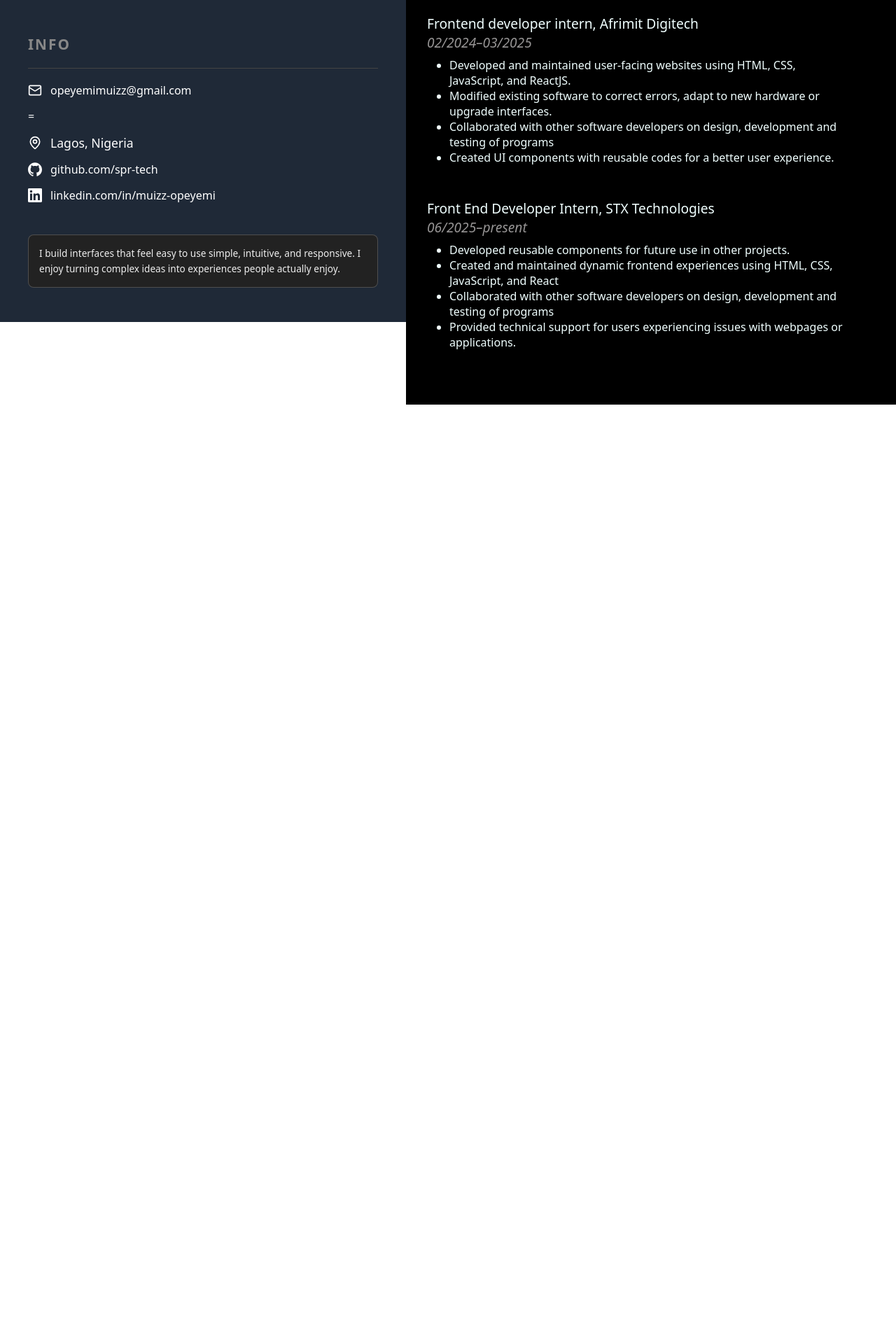
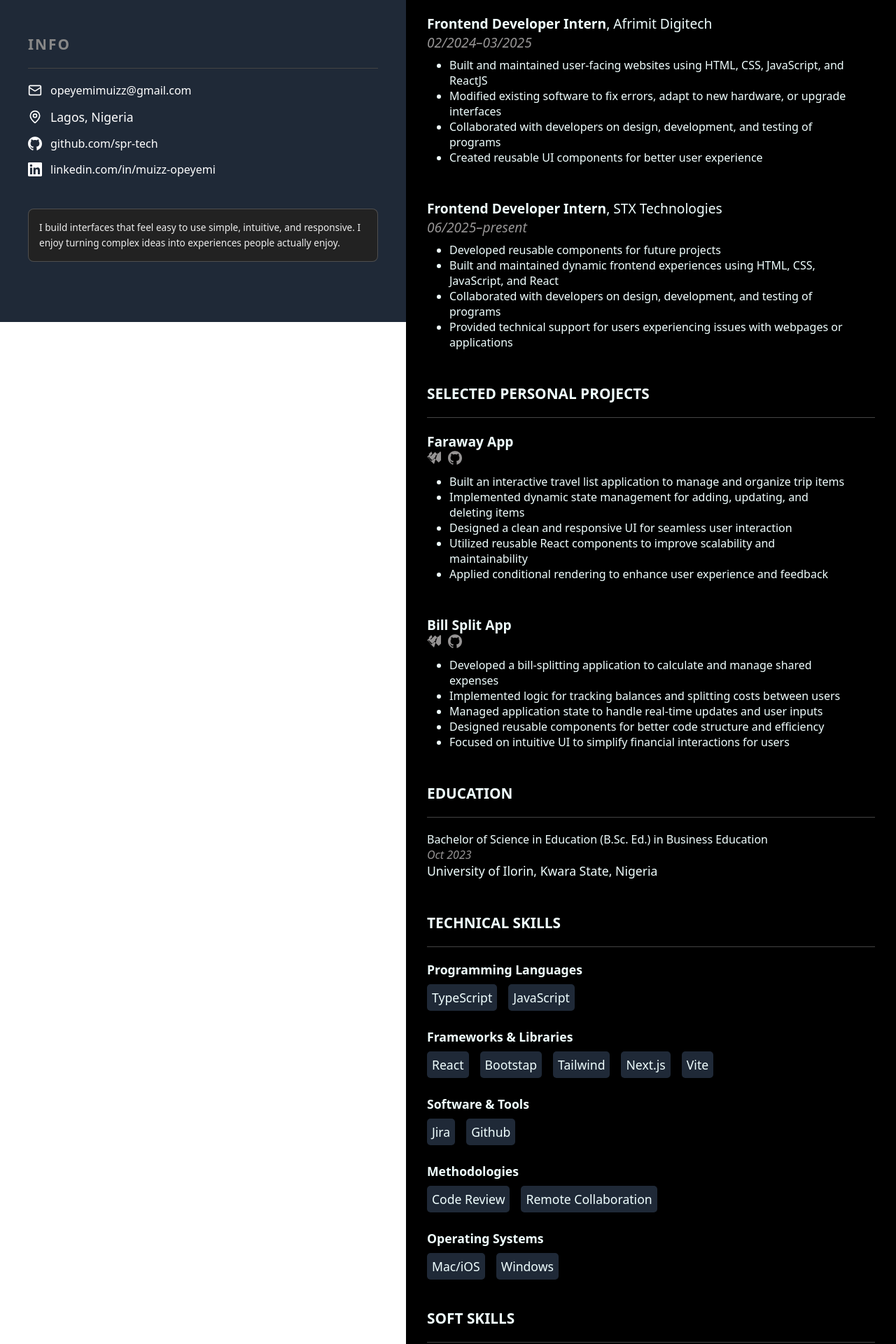
Before and after one commit to spr-tech/portfolio, a React app: page / in a window 1280 px wide. Shown: the part 420-2340 px from the top of the page at 70% size. Before the commit the page ends 998 px from the top, so only its background shows below. Built offline with nearby package versions, Linux system fonts and the light colour scheme; the HTML template or start-up script is replaced by a standard one.

Commit message:
Included two personal projects, also updated the experience component  with a clean code layout

```diff
--- a/src/components/About.jsx
+++ b/src/components/About.jsx
@@ -1,11 +1,13 @@
 import React from "react";
 import Header from "./Header";
 import Experience from "./Experience";
+import EducationAndSkills from "./EducationAndSkills";
 const About = () => {
   return (
     <div>
       <Header />
       <Experience />
+      <EducationAndSkills />
     </div>
   );
 };
--- /dev/null
+++ b/src/components/EducationAndSkills.css
@@ -0,0 +1,15 @@
+.skills h5 {
+  font-size: 1.1rem;
+  margin-bottom: 1rem;
+}
+
+.skills > * span {
+  background-color: #1f2937;
+  margin-right: 1rem;
+  padding: 7px;
+  border-radius: 5px;
+}
+
+.other-skill h5 {
+  margin-top: 2rem;
+}
--- a/src/components/EducationAndSkills.jsx
+++ b/src/components/EducationAndSkills.jsx
@@ -0,0 +1,86 @@
+import "./EducationAndSkills.css";
+
+const EducationAndSkills = () => {
+  return (
+    <div>
+      <div className="education">
+        <h4>Education</h4>
+        <hr></hr>
+        <p>
+          Bachelor of Science in Education (B.Sc. Ed.) in Business Education
+        </p>
+        <i>Oct 2023</i>
+        <span>University of Ilorin, Kwara State, Nigeria</span>
+      </div>
+
+      <div className="skills">
+        <h4>Technical Skills</h4>
+        <hr></hr>
+        <div className="skill-1">
+          <h5>Programming Languages</h5>
+          <span>TypeScript</span>
+          <span>JavaScript</span>
+        </div>
+
+        <div className="other-skill">
+          <h5>Frameworks & Libraries</h5>
+          <span>React</span>
+          <span>Bootstap</span>
+          <span>Tailwind</span>
+          <span>Next.js</span>
+          <span>Vite</span>
+        </div>
+
+        <div className="other-skill">
+          <h5>Software & Tools</h5>
+          <span>Jira</span>
+          <span>Github</span>
+        </div>
+
+        <div className="other-skill">
+          <h5>Methodologies</h5>
+          <span>Code Review</span>
+          <span>Remote Collaboration</span>
+        </div>
+
+        <div className="other-skill">
+          <h5>Operating Systems</h5>
+          <span>Mac/iOS</span>
+          <span>Windows</span>
+        </div>
+      </div>
+
+      <h4>Soft skills</h4>
+      <hr />
+      <div className="skills">
+        <div className="other-skill">
+          <h5>Leadership & Mentorship</h5>
+          <span>Conflict Resolution</span>
+          <span>Code Review</span>
+          <span>Training and Development</span>
+          <span>Mentoring</span>
+          <span>Empathy and Patience</span>
+        </div>
+
+        <div className="other-skill">
+          <h5>Execution & Strategy</h5>
+          <span>Practical Problem Solving</span>
+          <span>Prioritization</span>
+          <span>Iterative Development </span>
+          <span>User-Focused Thinking</span>
+          <span>Resourcefulness</span>
+        </div>
+
+        <div className="other-skill">
+          <h5>Adaptability</h5>
+          <span>Flexibility</span>
+          <span>Growth Mindset</span>
+          <span>User-Focused Thinking</span>
+          <span>Remote Team Collaboration</span>
+        </div>
+      </div>
+    </div>
+  );
+};
+
+export default EducationAndSkills;
--- a/src/components/Experience.css
+++ b/src/components/Experience.css
@@ -1,5 +1,11 @@
 h4 {
   margin-top: 3rem;
+}
+
+.project-links {
+  display: flex;
+  gap: 0.6rem;
+  align-items: center;
 }
 
 .experience p {
--- a/src/components/Experience.jsx
+++ b/src/components/Experience.jsx
@@ -1,56 +1,129 @@
 import "./Experience.css";
 
+const NetlifyIcon = ({ size = 20, color = "rgb(150, 148, 148)" }) => (
+  <svg
+    role="img"
+    viewBox="0 0 24 24"
+    width={size}
+    height={size}
+    fill={color}
+    xmlns="http://www.w3.org/2000/svg"
+  >
+    <title>Netlify</title>
+    <path d="M7.529 1.246L6.641 2.134 5.304 3.471 3.967 4.808 3.079 5.696l.888.888L1.246 9.305l-.888.888.888.888 2.721 2.721 2.721 2.721.888.888.888-.888 2.721-2.721 2.721-2.721.888-.888-.888-.888 2.721-2.721.888-.888-.888-.888L14.695 3.079l-.888-.888-.888.888-2.721 2.721-2.721 2.721-.888.888-.888-.888 2.721-2.721.888-.888-.888-.888L7.529 1.246zM22.754 1.246l-.888.888-2.721 2.721-2.721 2.721-.888.888.888.888-2.721 2.721-.888.888.888.888 2.721 2.721 2.721 2.721.888.888.888-.888 2.721-2.721 2.721-2.721.888-.888-.888-.888 2.721-2.721.888-.888-.888-.888L22.754 1.246zM12.001 22.754l-.888-.888-2.721-2.721-2.721-2.721-.888-.888.888-.888-2.721-2.721-.888-.888.888-.888 2.721 2.721 2.721 2.721.888.888.888-.888 2.721-2.721 2.721-2.721.888-.888-.888-.888 2.721-2.721.888-.888-.888-.888L12.001 22.754z" />
+  </svg>
+);
+
+const GitHubIcon = ({ size = 20, color = "rgb(150, 148, 148)" }) => (
+  <svg
+    role="img"
+    viewBox="0 0 24 24"
+    width={size}
+    height={size}
+    fill={color}
+    xmlns="http://www.w3.org/2000/svg"
+  >
+    <title>GitHub</title>
+    <path d="M12 .297c-6.63 0-12 5.373-12 12 0 5.303 3.438 9.8 8.205 11.385.6.113.82-.258.82-.577 0-.285-.01-1.04-.015-2.04-3.338.724-4.042-1.61-4.042-1.61C4.422 18.07 3.633 17.7 3.633 17.7c-1.087-.744.084-.729.084-.729 1.205.084 1.838 1.236 1.838 1.236 1.07 1.835 2.809 1.305 3.495.998.108-.776.417-1.305.76-1.605-2.665-.3-5.466-1.332-5.466-5.93 0-1.31.465-2.38 1.235-3.22-.135-.303-.54-1.523.105-3.176 0 0 1.005-.322 3.3 1.23.96-.267 1.98-.399 3-.405 1.02.006 2.04.138 3 .405 2.28-1.552 3.285-1.23 3.285-1.23.645 1.653.24 2.873.12 3.176.765.84 1.23 1.91 1.23 3.22 0 4.61-2.805 5.625-5.475 5.92.42.36.81 1.096.81 2.22 0 1.606-.015 2.896-.015 3.286 0 .315.21.69.825.57C20.565 22.092 24 17.592 24 12.297c0-6.627-5.373-12-12-12" />
+  </svg>
+);
+
 const Experience = () => {
+  const workExperience = [
+    {
+      role: "Frontend Developer Intern",
+      company: "Afrimit Digitech",
+      period: "02/2024–03/2025",
+      responsibilities: [
+        "Built and maintained user-facing websites using HTML, CSS, JavaScript, and ReactJS",
+        "Modified existing software to fix errors, adapt to new hardware, or upgrade interfaces",
+        "Collaborated with developers on design, development, and testing of programs",
+        "Created reusable UI components for better user experience",
+      ],
+    },
+    {
+      role: "Frontend Developer Intern",
+      company: "STX Technologies",
+      period: "06/2025–present",
+      responsibilities: [
+        "Developed reusable components for future projects",
+        "Built and maintained dynamic frontend experiences using HTML, CSS, JavaScript, and React",
+        "Collaborated with developers on design, development, and testing of programs",
+        "Provided technical support for users experiencing issues with webpages or applications",
+      ],
+    },
+  ];
+
+  const projects = [
+    {
+      name: "Faraway App",
+      live: "https://farawayapplication.netlify.app/",
+      code: "https://github.com/spr-tech/react-far-away-app",
+      description: [
+        "Built an interactive travel list application to manage and organize trip items",
+        "Implemented dynamic state management for adding, updating, and deleting items",
+        "Designed a clean and responsive UI for seamless user interaction",
+        "Utilized reusable React components to improve scalability and maintainability",
+        "Applied conditional rendering to enhance user experience and feedback",
+      ],
+    },
+    {
+      name: "Bill Split App",
+      live: "https://billspiltapp.netlify.app/",
+      code: "https://github.com/spr-tech/Bill-split",
+      description: [
+        "Developed a bill-splitting application to calculate and manage shared expenses",
+        "Implemented logic for tracking balances and splitting costs between users",
+        "Managed application state to handle real-time updates and user inputs",
+        "Designed reusable components for better code structure and efficiency",
+        "Focused on intuitive UI to simplify financial interactions for users",
+      ],
+    },
+  ];
+
   return (
     <div className="experience">
       <h4>Work Experience</h4>
-      <hr></hr>
-      <div>
+      <hr />
+
+      {workExperience.map((job, index) => (
+        <div key={index} className="job">
           <p>
-          Frontend developer intern, Afrimit Digitech <i>02/2024–03/2025</i>
+            <strong>{job.role}</strong>, {job.company} <i>{job.period}</i>
           </p>
           <ul>
-          <li>
-            Developed and maintained user-facing websites using HTML, CSS,
-            JavaScript, and ReactJS.
-          </li>
-          <li>
-            Modified existing software to correct errors, adapt to new hardware
-            or upgrade interfaces.
-          </li>
-          <li>
-            Collaborated with other software developers on design, development
-            and testing of programs
-          </li>
-          <li>
-            Created UI components with reusable codes for a better user
-            experience.
-          </li>
+            {job.responsibilities.map((item, i) => (
+              <li key={i}>{item}</li>
+            ))}
           </ul>
         </div>
+      ))}
 
-      <div className="experience">
+      <h4>Selected Personal Projects</h4>
+      <hr />
+
+      {projects.map((project, index) => (
+        <div key={index} className="project">
+          <div className="project-header">
             <p>
-          Front End Developer Intern, STX Technologies <i>06/2025–present</i>
+              <strong>{project.name}</strong>
             </p>
+            <div className="project-links">
+              <a href={project.live} target="_blank" rel="noopener noreferrer">
+                <NetlifyIcon />
+              </a>
+              <a href={project.code} target="_blank" rel="noopener noreferrer">
+                <GitHubIcon />
+              </a>
+            </div>
+          </div>
           <ul>
-          <li>
-            Developed reusable components for future use in other projects.
-          </li>
-          <li>
-            Created and maintained dynamic frontend experiences using HTML, CSS,
-            JavaScript, and React
-          </li>
-          <li>
-            Collaborated with other software developers on design, development
-            and testing of programs
-          </li>
-          <li>
-            Provided technical support for users experiencing issues with
-            webpages or applications.
-          </li>
+            {project.description.map((desc, i) => (
+              <li key={i}>{desc}</li>
+            ))}
           </ul>
         </div>
+      ))}
     </div>
   );
 };
--- a/src/components/Info.jsx
+++ b/src/components/Info.jsx
@@ -49,7 +49,7 @@ const Info = () => {
               <Mail size={20} color="white" />
               <a href="mailto:opeyemimuizz@gmail.com">opeyemimuizz@gmail.com</a>
             </div>
-            =
+
             <div className="contact-item">
               <MapPin size={20} color="white" />
               <span>Lagos, Nigeria</span>
```
Lines whose indentation alone changed are shown as unchanged.
